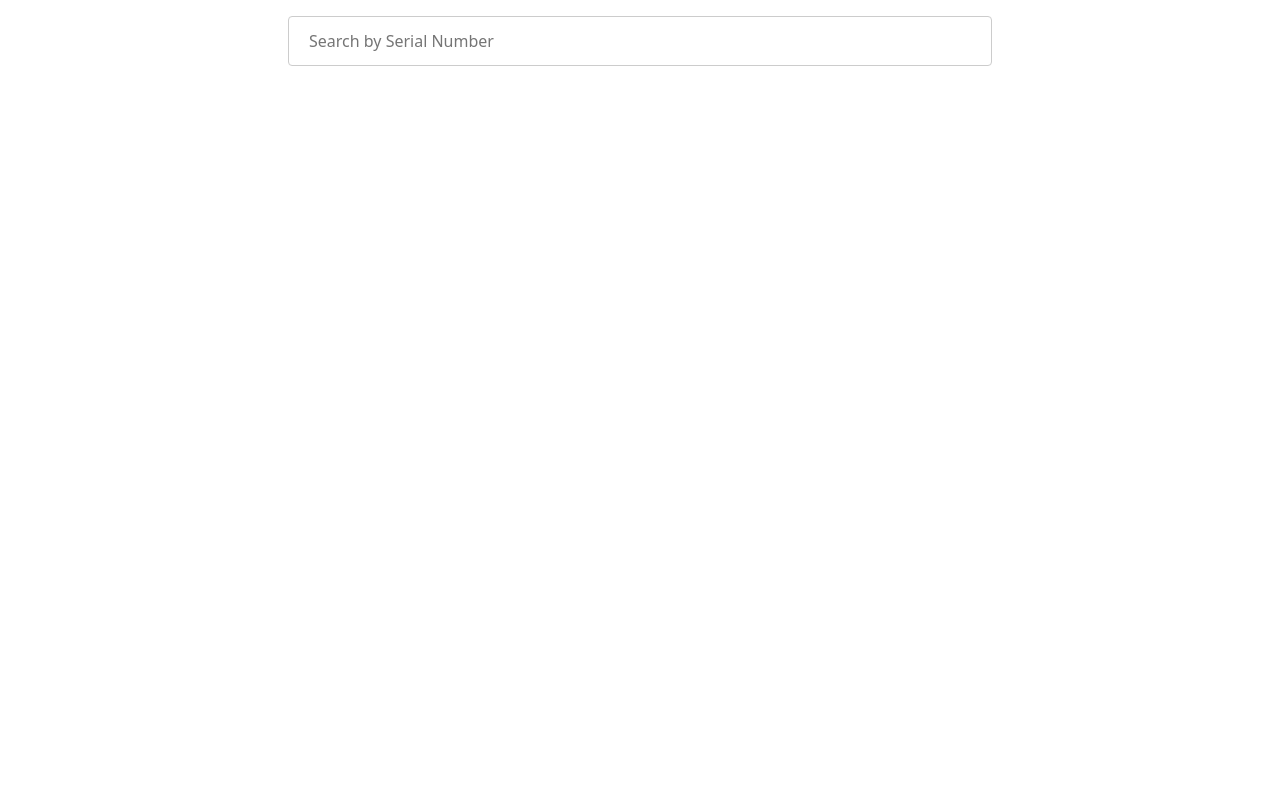
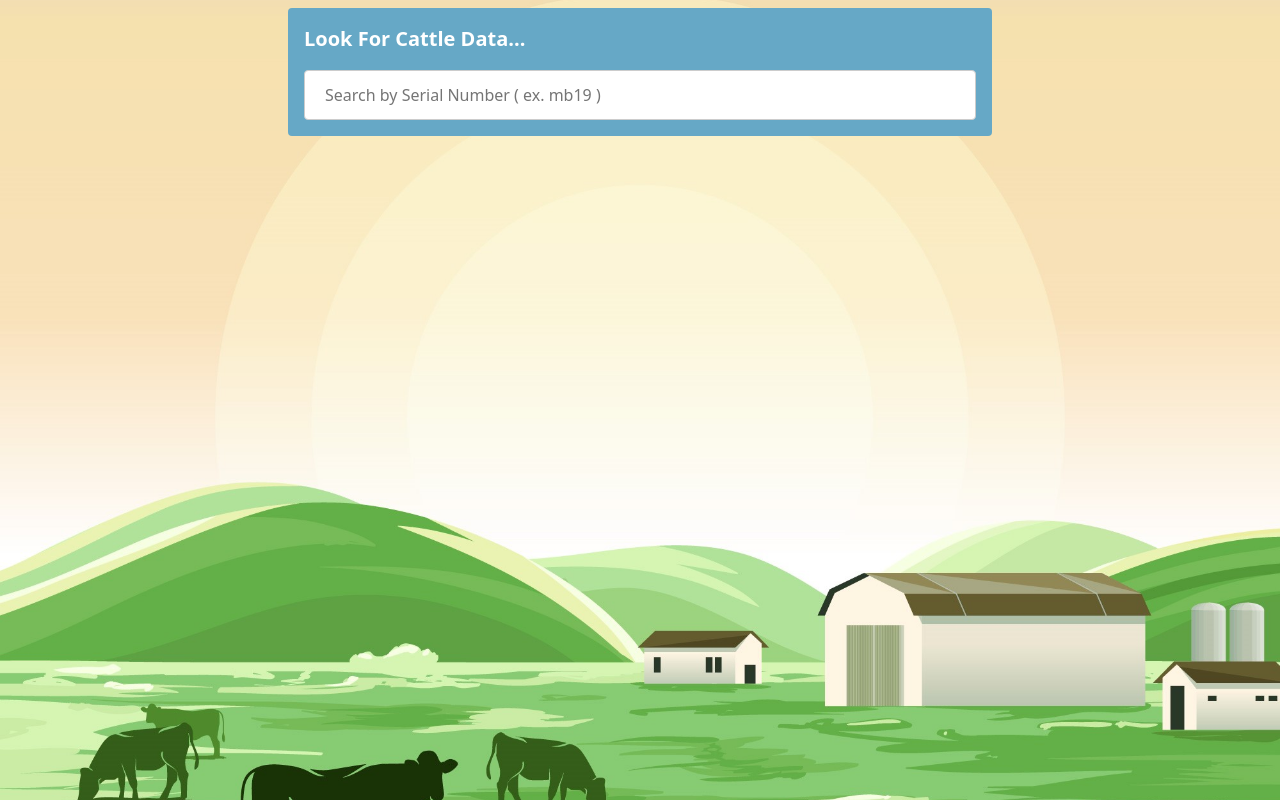
Before and after one commit to Ketan-Verma/cattlejs, a plain HTML site: page index.html in a window 1280 px wide. Drawn offline with nearby package versions, Linux system fonts and the light colour scheme.

Commit message:
new look

```diff
--- a/index.html
+++ b/index.html
@@ -14,11 +14,14 @@
   </head>
   <body>
     <main>
-      <input
-        type="text"
-        id="searchInput"
-        placeholder="Search by Serial Number"
-      />
+      <div class="inp-container">
+        <p>Look For Cattle Data...</p>
+        <input
+          type="text"
+          id="searchInput"
+          placeholder="Search by Serial Number ( ex. mb19 )"
+        />
+      </div>
       <div id="dataContainer"></div>
     </main>
     <script src="./app.js"></script>
--- a/style.css
+++ b/style.css
@@ -12,6 +12,7 @@
   list-style: none;
   border: 1px solid #ccc;
   border-radius: 4px;
+  /* border-radius: 4px; */
 }
 
 .autocomplete-list li {
@@ -26,13 +27,44 @@
 input[type="text"] {
   width: 100%;
   padding: 12px 20px;
-    margin: 8px 0;
+  /* margin: 8px 0; */
   box-sizing: border-box;
   border: 1px solid #ccc;
   border-radius: 4px;
 }
-  main{
+main {
   max-width: 720px;
   margin: auto;
   padding: 0.5em;
 }
+.inp-container {
+  padding: 1em;
+  background-color: #66a8c6;
+  border-radius: 4px;
+  margin-bottom: 10px;
+}
+.inp-container p {
+  color: white;
+  font-size: 20px;
+  font-weight: bold;
+}
+
+table {
+  /* background-color: black; */
+  /* border-radius: 40px; */
+  /* border: 3px solid; */
+  /* outline: 3px solid black; */
+}
+body {
+  /* background-color: red; */
+  background-image: url("./assets/bgimg.jpg");
+  background-repeat: no-repeat;
+  background-position: center;
+  background-size: cover;
+  background-attachment: fixed;
+}
+#dataContainer {
+  scroll-behavior: smooth;
+  overflow-y: scroll;
+  max-height: 77vh;
+}
```
Also changed, not shown: assets/bgimg.jpg (added). Lines whose indentation alone changed are shown as unchanged.
